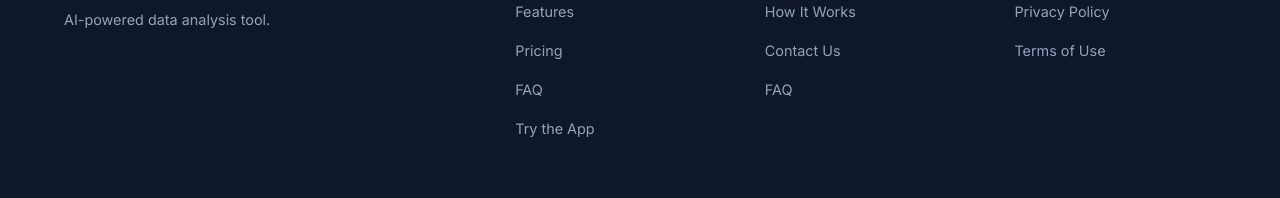
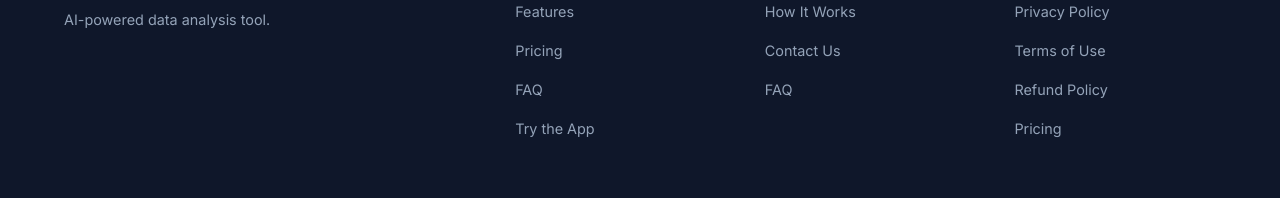
Before and after one commit to geteasydata/geteasydata.github.io, a plain HTML site: page index.html in a window 1280 px wide. Shown: the part 8580-8778 px from the top of the page. Drawn offline with Linux system fonts and the light colour scheme.

Commit message:
Add Refund Policy and Pricing links to footer

```diff
--- a/index.html
+++ b/index.html
@@ -751,6 +751,8 @@
                     <h4 data-i18n="footer.legal">Legal</h4>
                     <a href="privacy.html" data-i18n="footer.privacy">Privacy Policy</a>
                     <a href="terms.html" data-i18n="footer.terms">Terms of Service</a>
+                    <a href="refund.html" data-i18n="footer.refund">Refund Policy</a>
+                    <a href="pricing.html" data-i18n="footer.pricing">Pricing</a>
                 </div>
             </div>
             <div class="footer-bottom">
```
